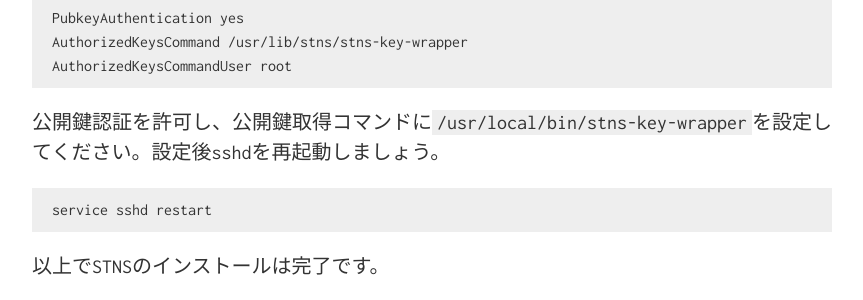
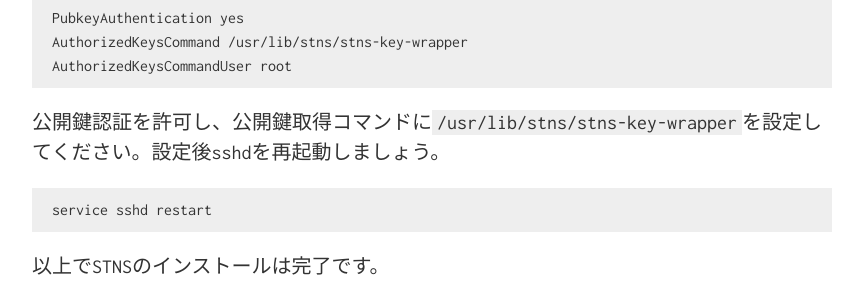
Before and after one commit to STNS/stns.github.io, a Jekyll site: the page built from install.ja.md, in a window 1280 px wide and 900 px high, scrolled down 3207 px. Shown: the part 427-727 px from the top of the window, without its empty margins (208-1071 px from the left). Built offline with Jekyll 4.4.1, drawn with Linux system fonts in a browser that asks for light colours; our own code applies the rules of GitHub Pages for plain Markdown files.

Commit message:
fix stns-key-wrapper path

````diff
--- a/install.ja.md
+++ b/install.ja.md
@@ -143,7 +143,7 @@ AuthorizedKeysCommand /usr/lib/stns/stns-key-wrapper
 AuthorizedKeysCommandUser root
 ```
 
-公開鍵認証を許可し、公開鍵取得コマンドに`/usr/local/bin/stns-key-wrapper`を設定してください。設定後sshdを再起動しましょう。
+公開鍵認証を許可し、公開鍵取得コマンドに`/usr/lib/stns/stns-key-wrapper`を設定してください。設定後sshdを再起動しましょう。
 
 ```
 service sshd restart
````
Also changed, not shown: install.en.md (+1 -1 lines).
